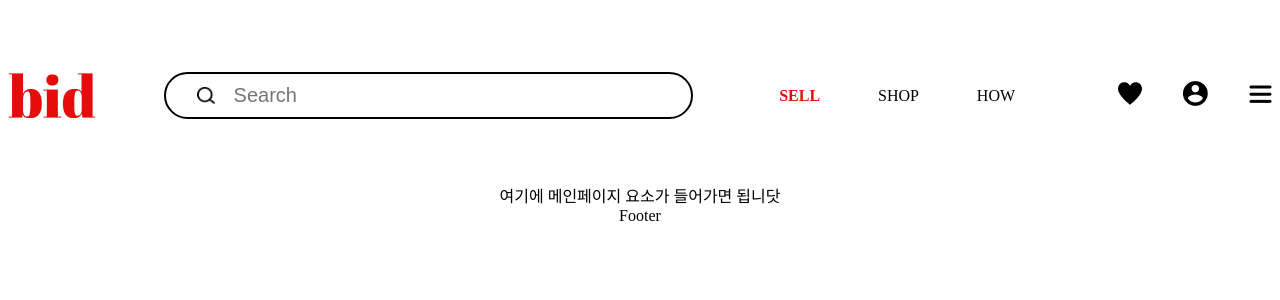
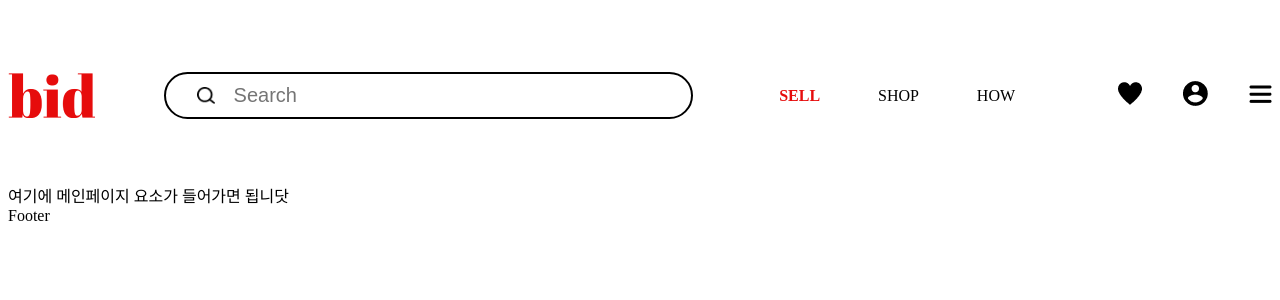
Before and after one commit to Bid-5th-umc/Frontend, a React (Create React App) app in the folder bid-web/: page / in a window 1280 px wide. Shown: the top 300 px of the page. Built offline with nearby package versions, Linux system fonts and the light colour scheme.

Commit message:
[Initial Setting] Router 추가

```diff
--- a/bid-web/src/App.js
+++ b/bid-web/src/App.js
@@ -1,11 +1,12 @@
 import './App.css';
+import { Route, Routes } from 'react-router-dom';
 import MainPage from './Pages/MainPage';
 
 function App() {
   return (
-    <div className="App">
-      <MainPage/>
-    </div>
+    <Routes>
+      <Route path="/" element={<MainPage />} />
+    </Routes>
   );
 }
 
--- a/bid-web/src/index.js
+++ b/bid-web/src/index.js
@@ -1,11 +1,14 @@
 import React from 'react';
 import ReactDOM from 'react-dom/client';
 import App from './App';
+import { BrowserRouter as Router } from 'react-router-dom'
 
 const root = ReactDOM.createRoot(document.getElementById('root'));
 root.render(
   <React.StrictMode>
-    <App />
+    <Router>
+      <App />
+    </Router>
   </React.StrictMode>
 );
 
```
